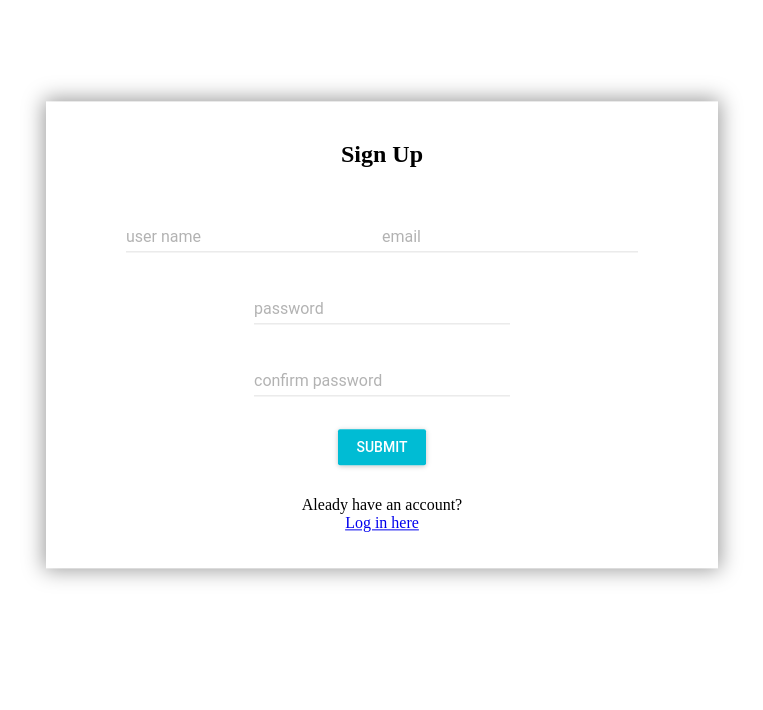
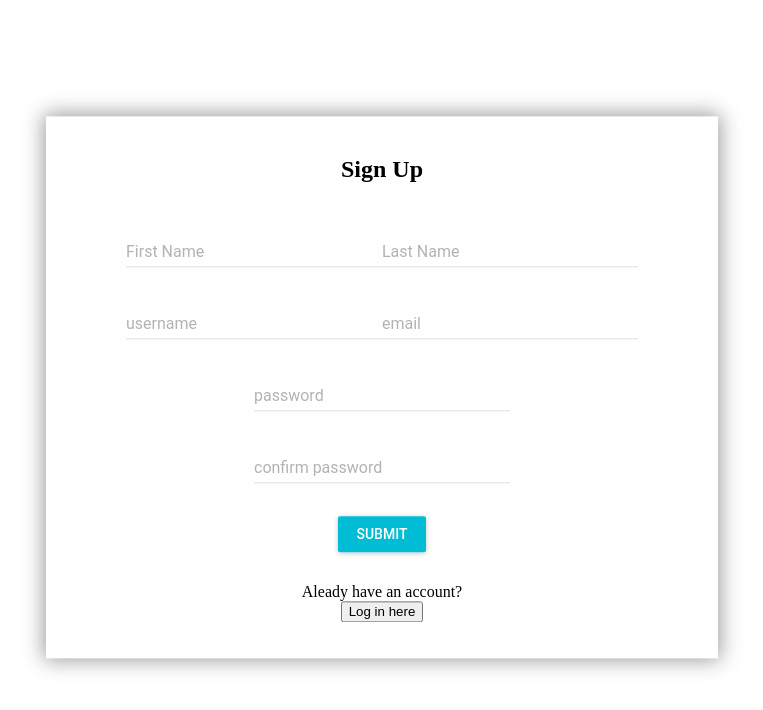
Before and after one commit to JoltPad/JoltPad, a React app: page / in a window 1280 px wide. Shown: the top 710 px of the page, without its empty margins (258-1021 px from the left). Built offline with nearby package versions, Linux system fonts and the light colour scheme.

Commit message:
completed conditional rendering

```diff
--- a/client/components/SignUpPage.jsx
+++ b/client/components/SignUpPage.jsx
@@ -1,8 +1,9 @@
-import React from "react";
+import React, { useState } from "react";
 import FlatButton from "material-ui/FlatButton";
 import RaisedButton from "material-ui/RaisedButton";
 import TextField from "material-ui/TextField";
 import PasswordStr from "../PasswordStr";
+import { LandingPage } from "./NotePage.jsx";
 
 export const SignUpPage = ({
   history,
@@ -16,15 +17,34 @@ export const SignUpPage = ({
   pwMask,
   onPwChange
 }) => {
+  const [isNewUser, setIsNewUser] = useState(false);
+  console.log(isNewUser)
   return (
+    <div> {(isNewUser) ? <LandingPage /> :
       <div className="loginBox">
         <h1>Sign Up</h1>
         {/* {errors.message && <p style={{ color: "red" }}>{errors.message}</p>} */}
 
         <form onSubmit={onSubmit}>
           <TextField
+            name="firstName"
+            floatingLabelText="First Name"
+            value={user.firstName}
+            onChange={onChange}
+            errorText={errors.firstName}
+          />
+
+          <TextField
+            name="lastName"
+            floatingLabelText="Last Name"
+            value={user.lastName}
+            onChange={onChange}
+            errorText={errors.lastName}
+          />
+
+          <TextField
             name="username"
-          floatingLabelText="user name"
+            floatingLabelText="username"
             value={user.username}
             onChange={onChange}
             errorText={errors.username}
@@ -52,7 +72,7 @@ export const SignUpPage = ({
                 <FlatButton
                   className="pwShowHideBtn"
                   label={btnTxt} onClick={pwMask}
-                style={{position: 'relative', left: '50%', transform: 'translateX(-50%)'}}
+                  style={{ position: 'relative', left: '50%', transform: 'translateX(-50%)' }}
                 />
               </div>
             )}
@@ -75,8 +95,9 @@ export const SignUpPage = ({
         </form>
         <p>
           Aleady have an account? <br />
-        <a href="/">Log in here</a>
+          <button onClick={() => setIsNewUser(true)}>Log in here</button>
         </p>
+      </div>}
     </div>
   );
 };
--- a/client/containers/SignUpContainer.jsx
+++ b/client/containers/SignUpContainer.jsx
@@ -12,6 +12,8 @@ export class SignUpContainer extends Component {
     this.state = {
       errors: {},
       user: {
+        firstName: "",
+        lastName: "",
         username: "",
         email: "",
         password: "",
@@ -65,9 +67,9 @@ export class SignUpContainer extends Component {
   }
 
   submitSignup(user) {
-    var params = { username: user.usr, password: user.pw, email: user.email };
+    var params = { firstName: user.fname, lastName: user.lname, username: user.usr, password: user.pw, email: user.email };
     axios
-      .post("https://ouramazingserver.com/api/signup/submit", params)
+      .post("/signup", params)
       .then(res => {
         if (res.data.success === true) {
           localStorage.token = res.data.token;
@@ -92,6 +94,8 @@ export class SignUpContainer extends Component {
         errors: {}
       });
       var user = {
+        fname: this.state.user.firstName,
+        lname: this.state.user.lastName,
         usr: this.state.user.username,
         pw: this.state.user.password,
         email: this.state.user.email
```
Lines whose indentation alone changed are shown as unchanged.
